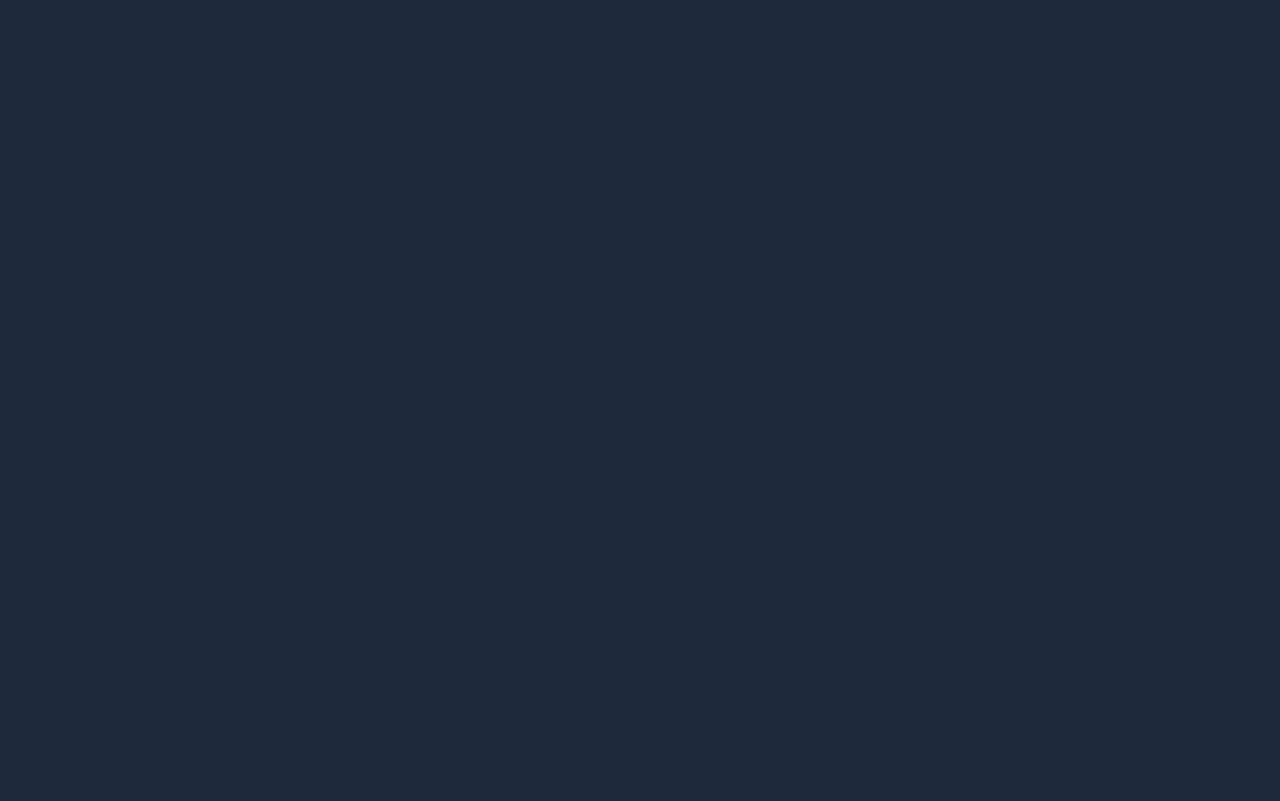
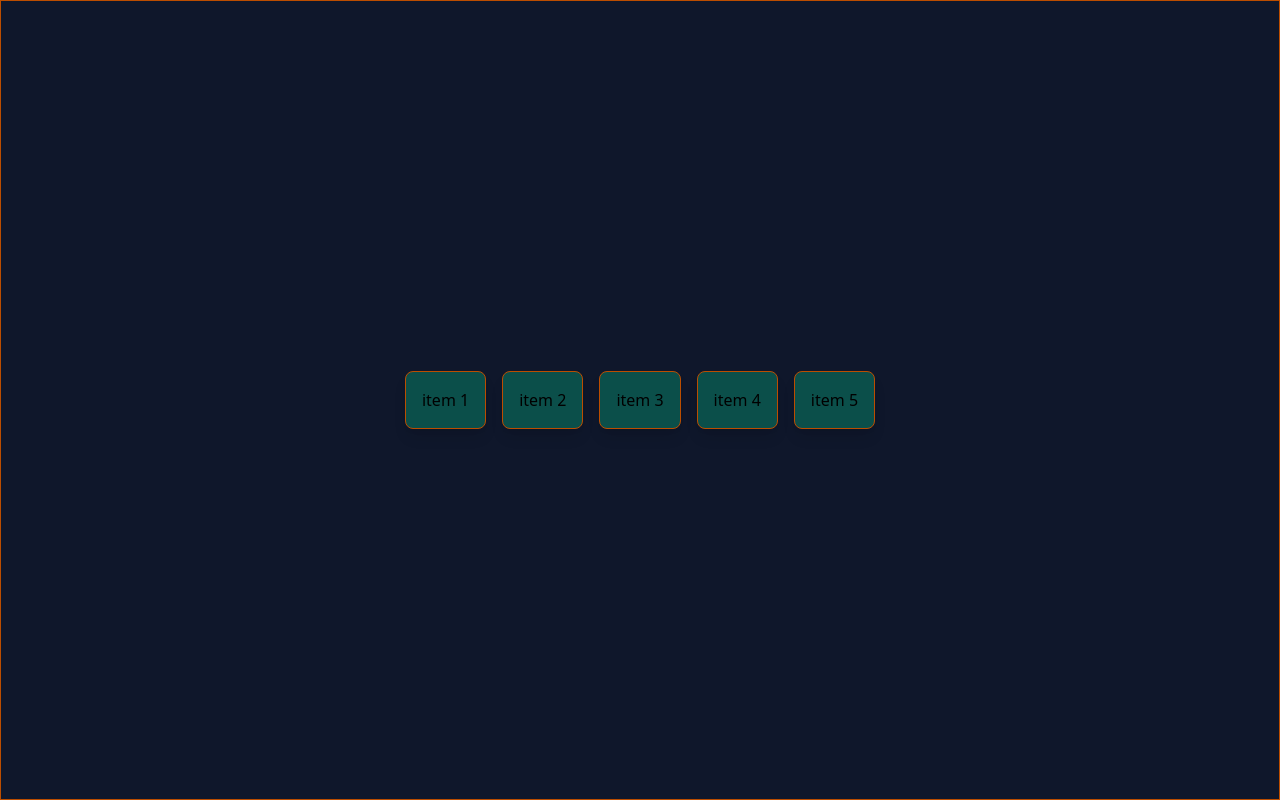
Before and after one commit to EugeneAfriyie/framer-demo, a React (Vite) app: page / in a window 1280 px wide. Shown: the top 801 px of the page. Built offline with nearby package versions, Linux system fonts and the light colour scheme.

Commit message:
done the inview trial

```diff
--- a/src/App.jsx
+++ b/src/App.jsx
@@ -18,10 +18,11 @@ import TextStaggerLoop from './Component/StaggerVariants/TextStaggerLoop'
 import UseMotionSpring from './Component/VariantsTrial/USEMOTIONVALUE/UseMotionSpring'
 import UseDynamicRotate from './Component/VariantsTrial/USEMOTIONVALUE/useDynamicRotate'
 import FlipCard from './Component/StaggerVariants/FlipCard'
+import Inview_timeline from './Component/StaggerVariants/Inview_timeline'
 
 const App = () => {
   return (
-    <div className='fle items-center justify-center h-screen bg-slae-900'>
+    <div className='fle items-center justify-center h-screen bg-slae-900 mb-[1000px]'>
       {/* <AnimatedCard /> */}
       {/* <ImageGallery /> */}
       {/* <AnimaterdGallery /> */}
@@ -40,7 +41,8 @@ const App = () => {
       {/* <TextStaggerLoop /> */}
       {/* <UseMotionSpring /> */}
       {/* <UseDynamicRotate /> */}
-      <FlipCard />
+      {/* <FlipCard /> */}
+      <Inview_timeline />
     </div>
   )
 }
--- a/src/Component/StaggerVariants/Inview_timeline.jsx
+++ b/src/Component/StaggerVariants/Inview_timeline.jsx
@@ -1,8 +1,34 @@
+import { motion, stagger } from 'framer-motion'
+import { s } from 'framer-motion/client'
 import React from 'react'
+
+
+const inViewVariants ={
+    hidden: { opacity: 0, x: 100,scale: 0.5,rotate:360 },
+    visible: { opacity: 1, x: 0,scale: 1,rotate:0 },
+    exit: { opacity: 0, y: 50,scale: 0.8 },
+    when: 'beforeChildren',
+}
 
 const Inview_timeline = () => {
   return (
-    <div>Inview_timeline</div>
+    <motion.div
+        whileInView={"visible"}
+        initial={"hidden"}
+        transition={{ staggerChildren:.2,duration: 0.5, ease: 'easeInOut' }}
+
+
+    className='flex items-center justify-center h-screen bg-slate-900 border border-amber-700'>
+       { [1,2,3,4,5].map((item) => (
+            <motion.div
+                variants={inViewVariants}
+                key={item}
+                // animate={{x:100}}
+                className=" p-4 m-2 bg-teal-900 rounded-lg shadow-lg border border-amber-700">
+                    item {item}
+            </motion.div>
+        ))}
+    </motion.div>
   )
 }
 
```
